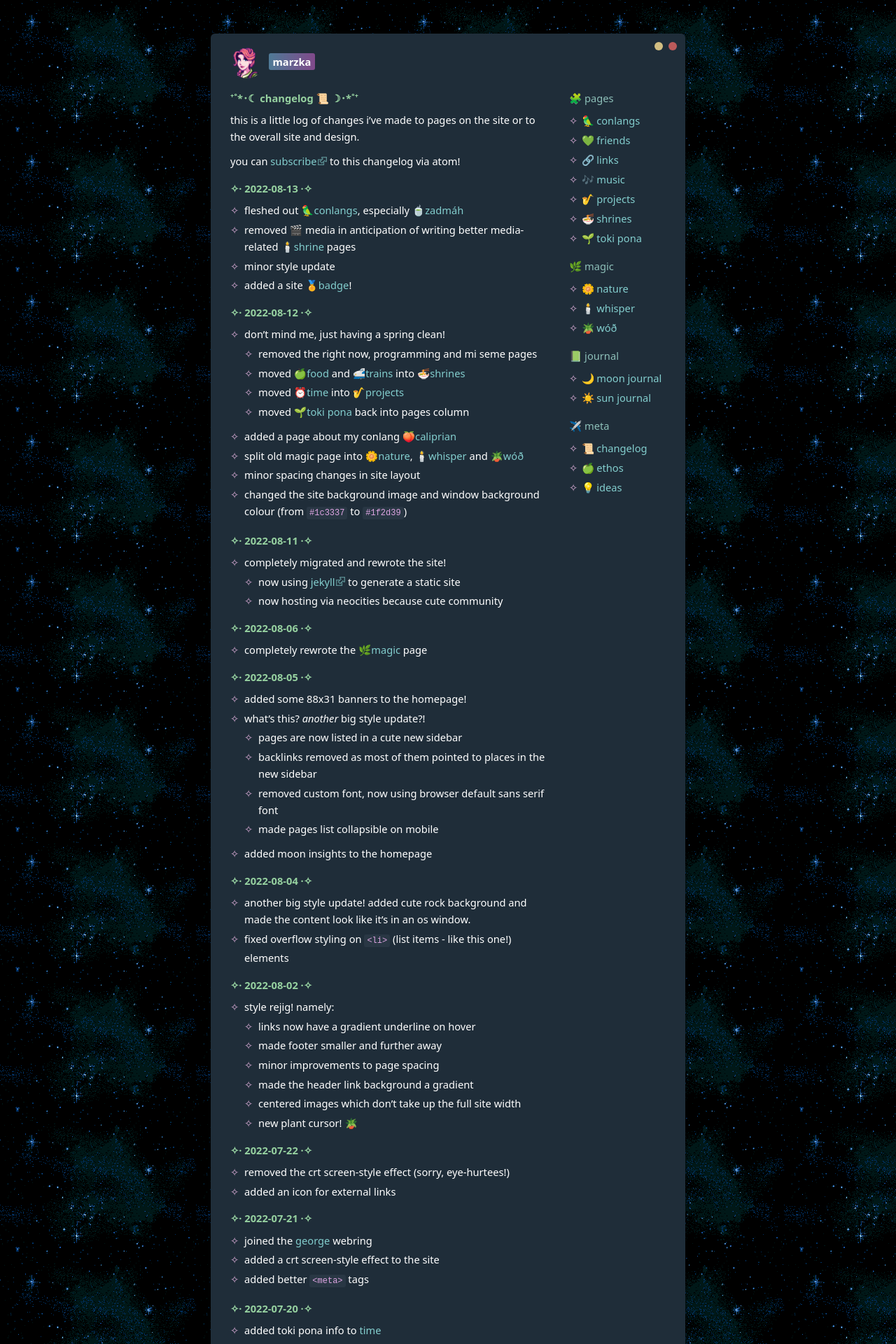
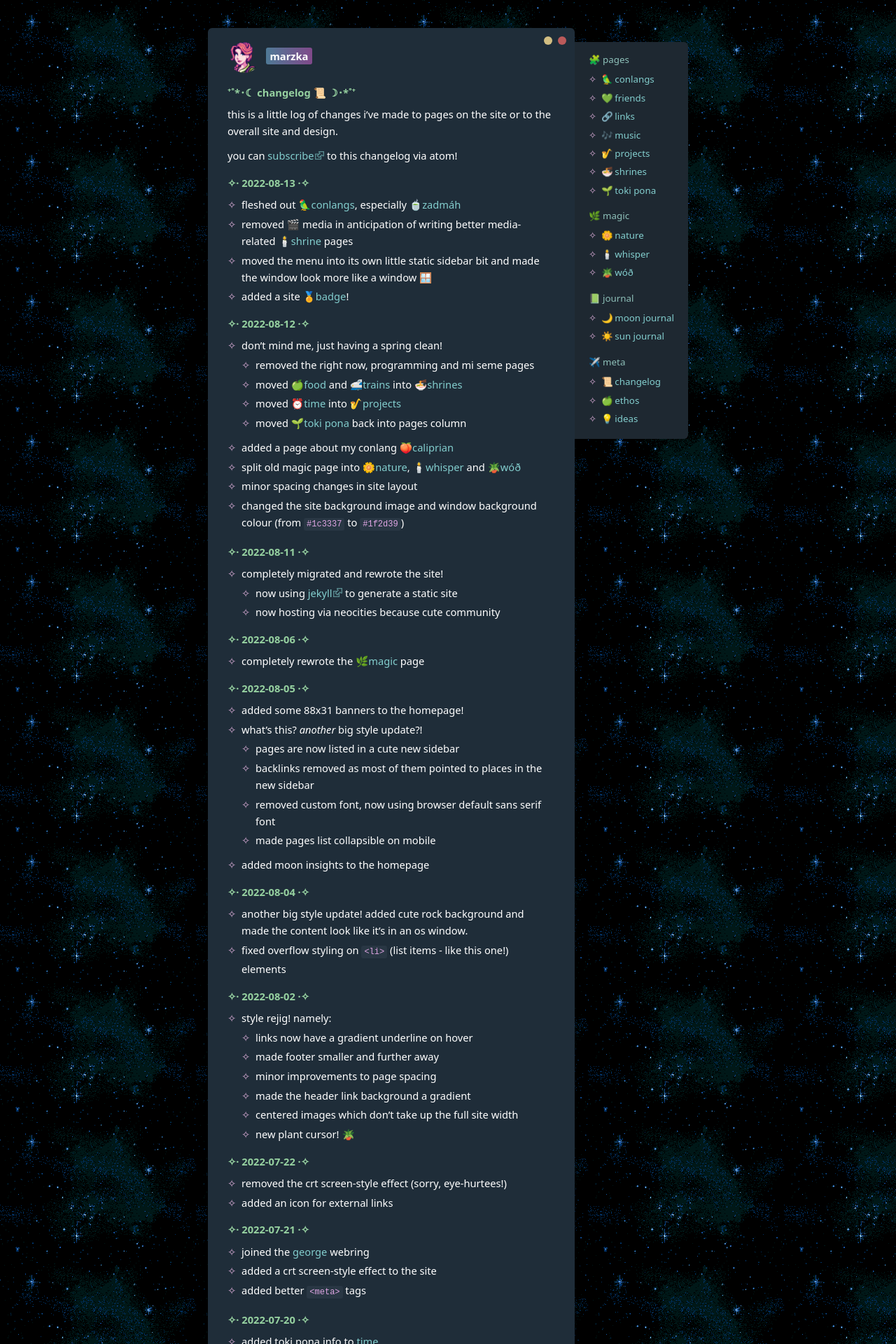
Before and after one commit to m5ka/maria.town, a Jekyll site: the page built from _pages/changelog.md, in a window 1280 px wide. Shown: the top 1920 px of the page at 70% size. Built offline with Jekyll 4.4.1, drawn with Linux system fonts in a browser that asks for light colours; Markdown is read by kramdown in place of the engine named in the settings; some of the changed text lies outside the part shown.

Commit message:
🎨 style update! put nav into own side bit

```diff
--- a/_layouts/default.html
+++ b/_layouts/default.html
@@ -21,16 +21,28 @@
     </head>
     <body data-ssml-voice-gender="female">
         <div class="container">
+            <div class="container-scroll">
                 <header>
                     <div class="h-card brand">
                         <img src="{% link /assets/images/leah.png %}" alt="marzka" class="u-photo" width="48" height="48" draggable="false">
                         <a href="{{ site.url }}" class="p-name p-author u-url" rel="me author">marzka</a>
                     </div>
                 </header>
-            <div class="content">
                 <main>
                     {{ content }}
                 </main>
+                <footer>
+                    <a href="{% link _pages/badge.md %}">
+                        <img src="{% link /assets/images/88x31/marzka_cafe_88x31.png %}" alt="marzka.cafe badge">
+                    </a>
+                    <span class="divider">♥</span>
+                    <a href="https://www.buymeacoffee.com/marzka">buy me a coffee</a>
+                    <span class="divider">/</span>
+                    <a href="https://github.com/marzusia/marzka.cafe">source code</a>
+                    <span class="divider">/</span>
+                    <a href="{% link _pages/help.md %}">help & contact</a>
+                </footer>
+            </div>
             <nav>
                 <div class="collapsible">
                     <a href="#" class="collapse-button"><i class="emoji" aria-hidden="true">✋</i> menu</a>
@@ -67,17 +79,5 @@
                 </div>
             </nav>
         </div>
-            <footer>
-                <a href="{% link _pages/badge.md %}">
-                    <img src="{% link /assets/images/88x31/marzka_cafe_88x31.png %}" alt="marzka.cafe badge">
-                </a>
-                <span class="divider">♥</span>
-                <a href="https://www.buymeacoffee.com/marzka">buy me a coffee</a>
-                <span class="divider">/</span>
-                <a href="https://github.com/marzusia/marzka.cafe">source code</a>
-                <span class="divider">/</span>
-                <a href="{% link _pages/help.md %}">help & contact</a>
-            </footer>
-        </div>
     </body>
 </html>
--- a/_pages/changelog.md
+++ b/_pages/changelog.md
@@ -13,7 +13,7 @@ you can [subscribe](https://journal.miso.town/atom?url=https://marzka.cafe/chang
 ## 2022-08-13
 * fleshed out 🦜[conlangs]({% link _pages/conlangs.md %}), especially 🍵[zadmáh]({% link _pages/conlangs/zadmah.md %})
 * removed 🎬️ media in anticipation of writing better media-related 🕯️[shrine]({% link _pages/shrines.md %}) pages
-* minor style update
+* moved the menu into its own little static sidebar bit and made the window look more like a window 🪟
 * added a site 🏅[badge]({% link _pages/badge.md %})!
 </article>
 
--- a/_sass/body.sass
+++ b/_sass/body.sass
@@ -9,57 +9,73 @@ body
     background: url('../images/galaxy.gif') repeat fixed
 
     @include desktop
-        margin: 3rem auto 2rem auto
-        padding: 0
+        margin: 2.5rem auto 1rem auto
+        padding: 0 $width-nav 0 0
 
     .container
-        max-width: 678px
+        display: flex
+        flex-flow: column nowrap
         padding: 1rem 1.75rem
         background: $bg-body
         margin: 0 auto
         box-shadow: 0 0 8px rgba(0, 0, 0, 0.6)
         position: relative
 
-        @include desktop
-            border-radius: 6px
+        > nav
+            order: 1
 
-        &::before, &::after
-            content: ""
-            display: block
-            position: absolute
-            width: 12px
-            height: 12px
-            border-radius: 50%
-
-        &::before
-            top: 12px
-            right: 12px
-            background: #bb5a5a
-
-        &::after
-            top: 12px
-            right: 32px
-            background: #d2be82
-
-        .content
-            display: flex
-            flex-flow: column nowrap
-
-            > nav
-                order: 1
+        .container-scroll
+            order: 2
 
             > main
                 margin-top: 1rem
-                overflow: clip visible
-                order: 2
 
-            @include desktop
-                display: grid
-                grid-template-columns: 1fr 138px
-                column-gap: 2rem
+            > footer
 
-                > nav
-                    order: 2
+        @include desktop
+            display: block
+            width: $width-main
+            height: calc(100vh - 5em)
+            border-radius: $window-radius
+            padding-right: .5em
+
+            &::before, &::after
+                content: ""
+                display: block
+                position: absolute
+                width: 12px
+                height: 12px
+                border-radius: 50%
+
+            &::before
+                top: 12px
+                right: 12px
+                background: #bb5a5a
+
+            &::after
+                top: 12px
+                right: 32px
+                background: #d2be82
+
+            > nav
+                position: absolute
+                left: 100%
+                top: 1.5em
+                padding: 1em 1em 1.25em 1.5em
+                background: $bg-nav
+                border-radius: 0 $window-radius $window-radius 0
+                max-height: calc(100% - 3em)
+                overflow-y: auto
+                width: $width-nav
+
+            .container-scroll
+                max-height: 100%
+                height: 100%
+                overflow-y: auto
+                padding-right: 1.5rem
+                display: flex
+                flex-flow: column nowrap
 
                 > main
-                    order: 1
+                    flex-grow: 1
+                    overflow: clip visible
--- a/_sass/footer.sass
+++ b/_sass/footer.sass
@@ -1,4 +1,4 @@
-footer
+.container .container-scroll > footer
     display: flex
     flex-flow: row wrap
     align-items: center
--- a/_sass/globals.sass
+++ b/_sass/globals.sass
@@ -1,5 +1,6 @@
 /* background colours */
 $bg-body: #1f2d39           // previously: #1c3337
+$bg-nav: #1e2831
 $bg-selection: #99708f
 $bg-code: #293744
 
@@ -27,6 +28,13 @@ $font-body: system-ui, -apple-system, BlinkMacSystemFont, 'Segoe UI', Roboto, Ox
 $font-monospace: monospace
 $font-weight-strong: 600
 
+/* layout sizes */
+$width-main: 524px
+$width-nav: 162px
+
+/* radii */
+$window-radius: 6px
+
 /* responsive mixins */
 @mixin desktop
     @media (min-width: 768px)
--- a/_sass/header.sass
+++ b/_sass/header.sass
@@ -1,30 +1,28 @@
-.container
-    > header
-        .brand
-            display: flex
-            flex-flow: column nowrap
-            align-items: center
+.container .container-scroll > header .brand
+    display: flex
+    flex-flow: column nowrap
+    align-items: center
 
-            @include desktop
-                flex-flow: row nowrap
+    @include desktop
+        flex-flow: row nowrap
 
-            a
-                font-weight: $font-weight-strong
-                background: $gradient-blurple-fallback
-                background: $gradient-blurple
-                color: white
-                border-radius: 3px
-                padding: 0 .35em
+    a
+        font-weight: $font-weight-strong
+        background: $gradient-blurple-fallback
+        background: $gradient-blurple
+        color: white
+        border-radius: 3px
+        padding: 0 .35em
 
-                &::before,
-                &::after
-                    content: none
+        &::before,
+        &::after
+            content: none
 
-            img
-                border-radius: 50%
-                margin-bottom: .5em
-                filter: hue-rotate(320deg) saturate(80%)
+    img
+        border-radius: 50%
+        margin-bottom: .5em
+        filter: hue-rotate(320deg) saturate(80%)
 
-                @include desktop
-                    margin-right: .5em
-                    margin-bottom: 0
+        @include desktop
+            margin-right: .5em
+            margin-bottom: 0
--- a/_sass/nav.sass
+++ b/_sass/nav.sass
@@ -1,4 +1,6 @@
-.content > nav
+.container > nav
+    font-size: 10pt
+
     .collapsible
         .collapse-button
             position: relative
@@ -19,13 +21,18 @@
 
         .collapse
             display: none
+            padding-top: 1em
 
             @include desktop
                 display: block
+                padding-top: 0
 
             p
-                margin: 1rem 0 .5rem 0
+                margin: .8rem 0 .25rem 0
                 color: $fg-subtle
+
+                &:first-child
+                    margin-top: 0
 
             ul
                 li
@@ -39,7 +46,7 @@
                         left: 0
 
                     + li
-                        margin-top: .25rem
+                        margin-top: .15rem
 
         &.show
             .collapse-button::after
```
Lines whose indentation alone changed are shown as unchanged.
